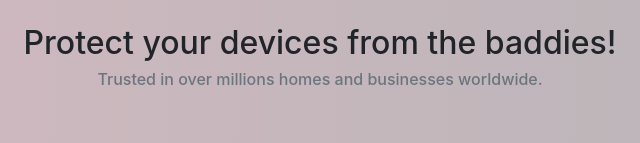
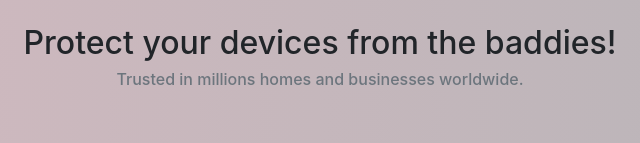
Before and after one commit to Ramis-alt/ramiro-renteria-cohort223-landing-page-template, a website: page landing.html in a window 1280 px wide. Shown: the part 657-800 px from the top of the page, 320-960 px from the left. Drawn offline with nearby package versions, Linux system fonts and the light colour scheme.

Commit message:
changed text in my h6 element

```diff
--- a/landing.html
+++ b/landing.html
@@ -49,7 +49,7 @@
     <div class="container">
         <div class="row">
             <div class="col-xs-12 col-md-12 d-flex justify-content-center">
-                <h6 class="text-center fst-italic text-secondary">Trusted in over millions homes and businesses worldwide.</h6>
+                <h6 class="text-center fst-italic text-secondary">Trusted in millions homes and businesses worldwide.</h6>
             </div>
         </div>
     </div>
@@ -71,7 +71,6 @@
             </div>
         </form>
     </div>
-
     <div class="container">
         <div class="row">
             <div class="col-xs-12 col-md-12 col-lg-12 d-flex justify-content-center">
```
